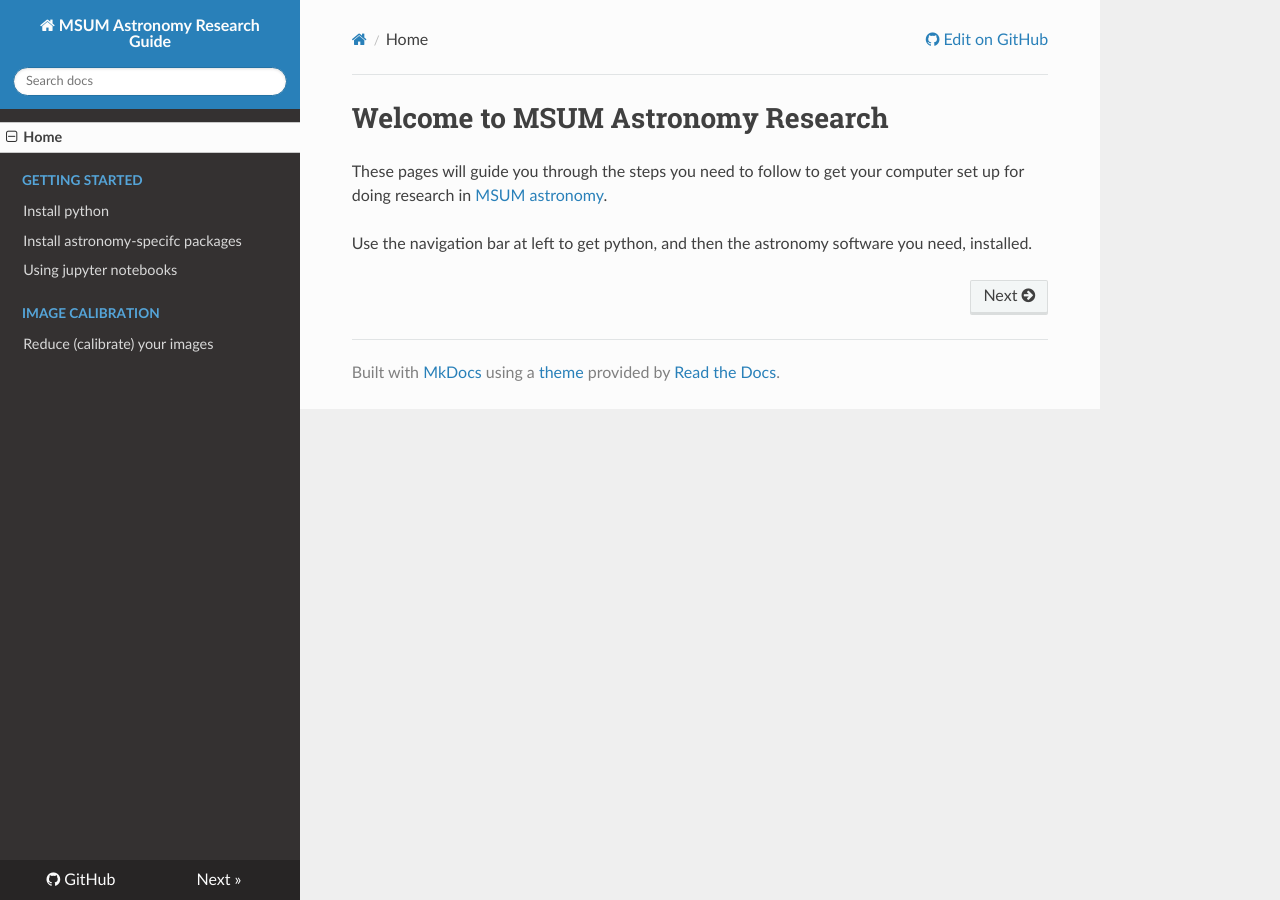
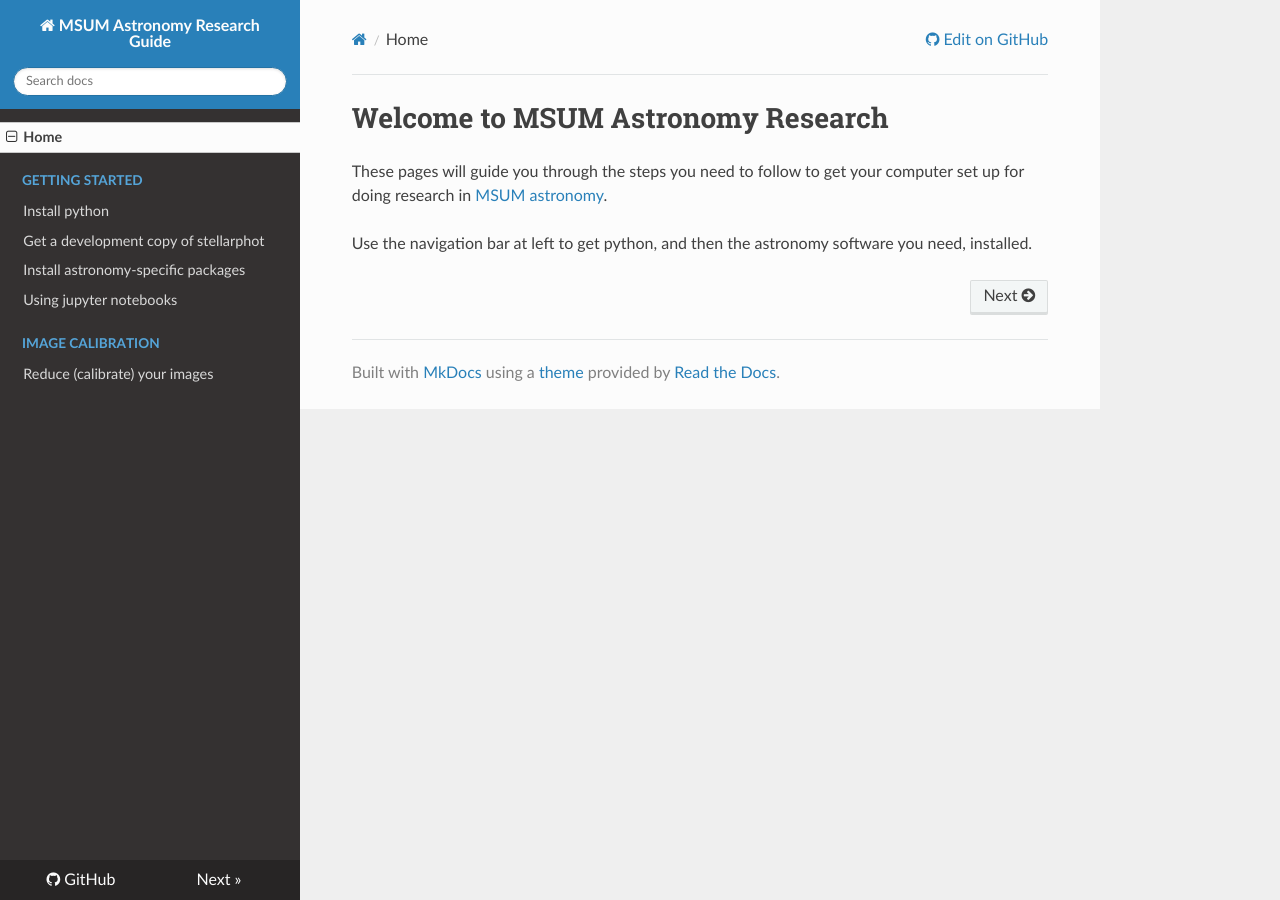
Before and after one commit to mwcraig/astro_research_setup, an MkDocs documentation site: the page built from docs/index.md, in a window 1280 px wide. Built offline with MkDocs 1.6.1, drawn with Linux system fonts in a browser that asks for light colours; nearby versions of some CDN libraries.

Commit message:
Add a page about setting up development for stellarphot

```diff
--- a/mkdocs.yml
+++ b/mkdocs.yml
@@ -6,7 +6,8 @@ nav:
   - Home: 'index.md'
   - 'Getting Started':
     - 'Install python': 'getting-started/install_python.md'
-    - 'Install astronomy-specifc packages': 'getting-started/install-astro-stuff.md'
+    - 'Get a development copy of stellarphot': 'getting-started/stellarphot-development-install.md'
+    - 'Install astronomy-specific packages': 'getting-started/install-astro-stuff.md'
     - 'Using jupyter notebooks': 'getting-started/run-notebooks.md'
   - 'Image Calibration':
     - 'Reduce (calibrate) your images': 'calibration/reducer.md'
```
Also changed, not shown: docs/getting-started/stellarphot-development-install.md (added, +12 -0 lines).
